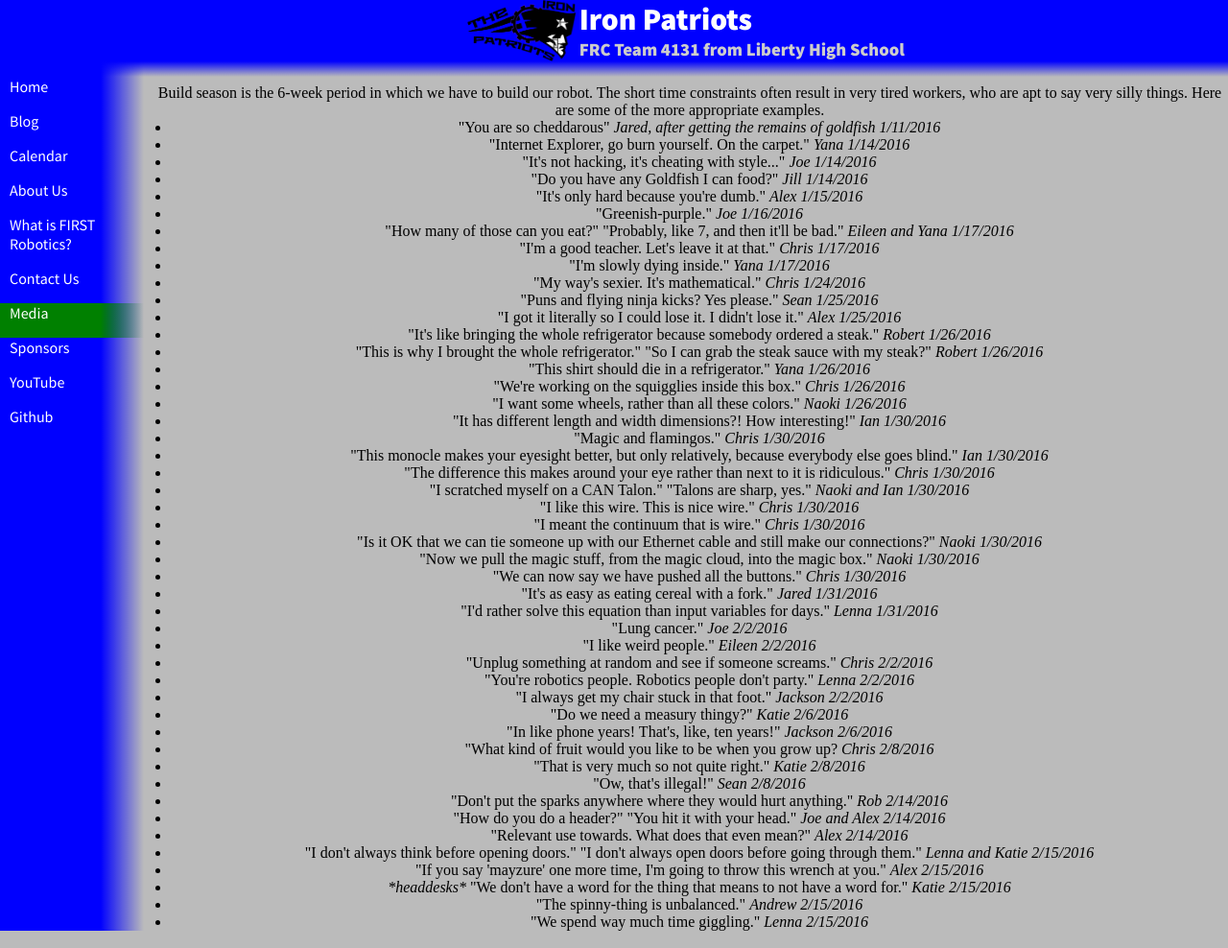
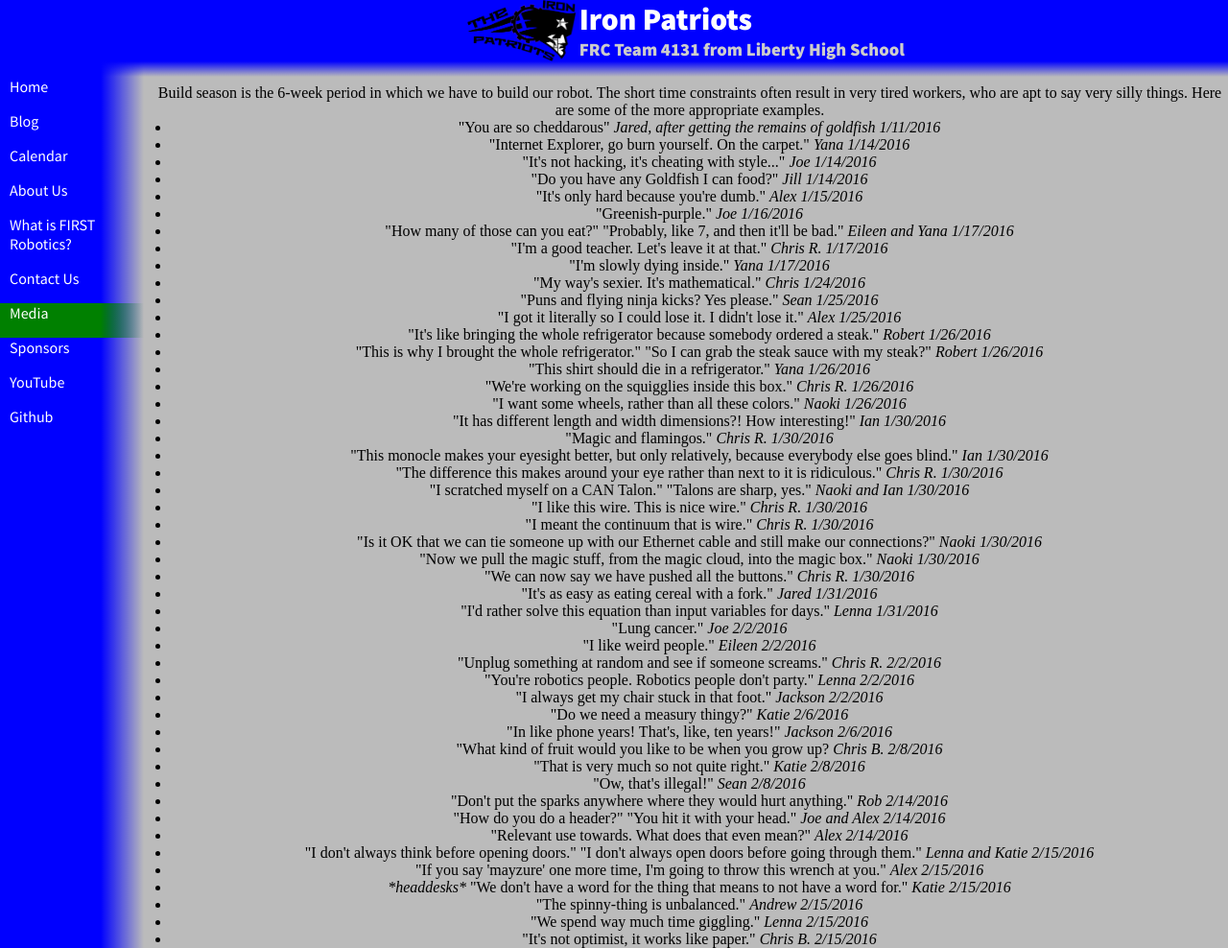
Before and after one commit to katiebugmoon/FRC4131.github.io, a Jekyll site: the page built from media/2016/quotes.html, in a window 1280 px wide. Shown: the whole page at 96% size. Built offline with Jekyll 4.4.1, drawn with Linux system fonts in a browser that asks for light colours; nearby versions of some CDN libraries.

Commit message:
Update quotes.html

```diff
--- a/media/2016/quotes.html
+++ b/media/2016/quotes.html
@@ -11,7 +11,7 @@ title: Build Season 2016 Quotes
 	<li>"It's only hard because you're dumb." <i>Alex 1/15/2016</i></li>
 	<li>"Greenish-purple." <i>Joe 1/16/2016</i></li>
 	<li>"How many of those can you eat?" "Probably, like 7, and then it'll be bad." <i>Eileen and Yana 1/17/2016</i></li>
-	<li>"I'm a good teacher. Let's leave it at that." <i>Chris 1/17/2016</i></li>
+	<li>"I'm a good teacher. Let's leave it at that." <i>Chris R. 1/17/2016</i></li>
 	<li>"I'm slowly dying inside." <i>Yana 1/17/2016</i></li>
 	<li>"My way's sexier. It's mathematical." <i>Chris 1/24/2016</i></li>
 	<li>"Puns and flying ninja kicks? Yes please." <i>Sean 1/25/2016</i></li>
@@ -19,28 +19,28 @@ title: Build Season 2016 Quotes
 	<li>"It's like bringing the whole refrigerator because somebody ordered a steak." <i>Robert 1/26/2016</i></li>
 	<li>"This is why I brought the whole refrigerator." "So I can grab the steak sauce with my steak?" <i>Robert 1/26/2016</i></li>
 	<li>"This shirt should die in a refrigerator." <i>Yana 1/26/2016</i></li>
-	<li>"We're working on the squigglies inside this box." <i>Chris 1/26/2016</i></li>
+	<li>"We're working on the squigglies inside this box." <i>Chris R. 1/26/2016</i></li>
 	<li>"I want some wheels, rather than all these colors." <i>Naoki 1/26/2016</i></li>
 	<li>"It has different length and width dimensions?! How interesting!" <i>Ian 1/30/2016</i></li>
-	<li>"Magic and flamingos." <i>Chris 1/30/2016</i></li>
+	<li>"Magic and flamingos." <i>Chris R. 1/30/2016</i></li>
 	<li>"This monocle makes your eyesight better, but only relatively, because everybody else goes blind." <i>Ian 1/30/2016</i></li>
-	<li>"The difference this makes around your eye rather than next to it is ridiculous." <i>Chris 1/30/2016</i></li>
+	<li>"The difference this makes around your eye rather than next to it is ridiculous." <i>Chris R. 1/30/2016</i></li>
 	<li>"I scratched myself on a CAN Talon." "Talons are sharp, yes." <i>Naoki and Ian 1/30/2016</i></li>
-	<li>"I like this wire. This is nice wire." <i>Chris 1/30/2016</i></li>
-	<li>"I meant the continuum that is wire." <i>Chris 1/30/2016</i></li>
+	<li>"I like this wire. This is nice wire." <i>Chris R. 1/30/2016</i></li>
+	<li>"I meant the continuum that is wire." <i>Chris R. 1/30/2016</i></li>
 	<li>"Is it OK that we can tie someone up with our Ethernet cable and still make our connections?" <i>Naoki 1/30/2016</i></li>
 	<li>"Now we pull the magic stuff, from the magic cloud, into the magic box." <i>Naoki 1/30/2016</i></li>
-	<li>"We can now say we have pushed all the buttons." <i>Chris 1/30/2016</i></li>
+	<li>"We can now say we have pushed all the buttons." <i>Chris R. 1/30/2016</i></li>
 	<li>"It's as easy as eating cereal with a fork." <i>Jared 1/31/2016</i></li>
 	<li>"I'd rather solve this equation than input variables for days." <i>Lenna 1/31/2016</i></li>
 	<li>"Lung cancer." <i>Joe 2/2/2016</i></li>
 	<li>"I like weird people." <i>Eileen 2/2/2016</i></li>
-	<li>"Unplug something at random and see if someone screams." <i>Chris 2/2/2016</i></li>
+	<li>"Unplug something at random and see if someone screams." <i>Chris R. 2/2/2016</i></li>
 	<li>"You're robotics people. Robotics people don't party." <i>Lenna 2/2/2016</i></li>
 	<li>"I always get my chair stuck in that foot." <i>Jackson 2/2/2016</i></li>
 	<li>"Do we need a measury thingy?" <i>Katie 2/6/2016</i></li>
 	<li>"In like phone years! That's, like, ten years!" <i>Jackson 2/6/2016</i></li>
-	<li>"What kind of fruit would you like to be when you grow up? <i>Chris 2/8/2016</i></li>
+	<li>"What kind of fruit would you like to be when you grow up? <i>Chris B. 2/8/2016</i></li>
 	<li>"That is very much so not quite right." <i>Katie 2/8/2016</i></li>
 	<li>"Ow, that's illegal!" <i>Sean 2/8/2016</i></li>
 	<li>"Don't put the sparks anywhere where they would hurt anything." <i>Rob 2/14/2016</i></li>
@@ -51,5 +51,6 @@ title: Build Season 2016 Quotes
 	<li><i>*headdesks* </i>"We don't have a word for the thing that means to not have a word for." <i>Katie 2/15/2016</i></li>
 	<li>"The spinny-thing is unbalanced." <i>Andrew 2/15/2016</i></li>
 	<li>"We spend way much time giggling." <i>Lenna 2/15/2016</i></li>
+	<li>"It's not optimist, it works like paper." <i>Chris B. 2/15/2016</i></li>
 </ul>
 <center>
```
